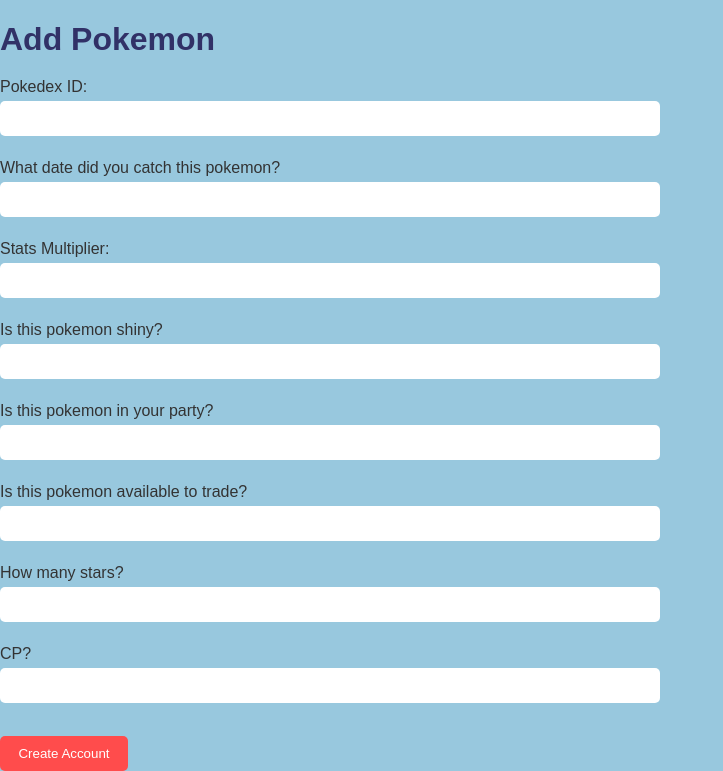
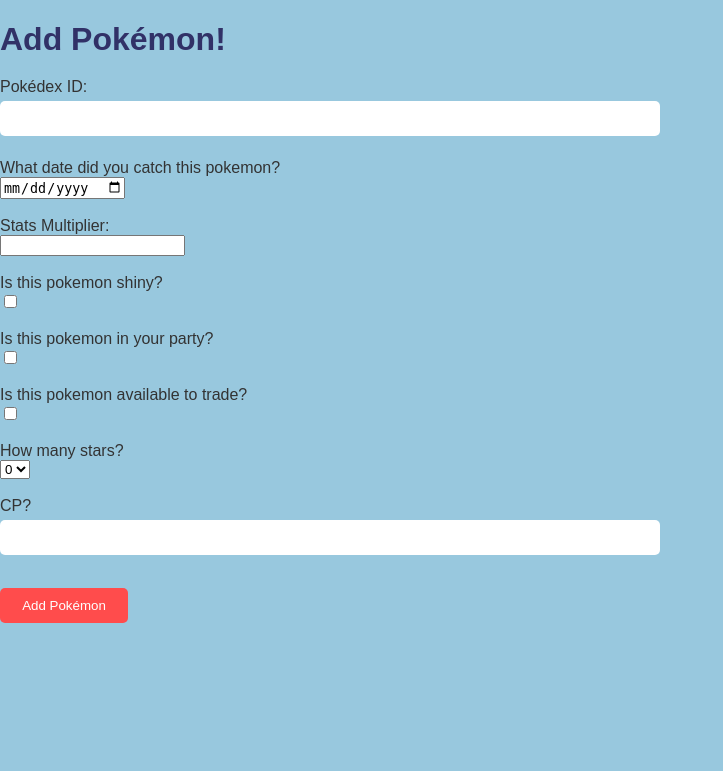
Before and after one commit to michaela2102/PokemonGo, a PHP site: page /add.php in a window 1280 px wide. Shown: the part 38-809 px from the top of the page, without its empty margins (0-723 px from the left). After the commit the page ends 661 px from the top, so only its background shows below. Run offline with PHP 8.4, Linux system fonts and the light colour scheme; the visitor is signed in with stand-in values (Sample User, id 1).

Commit message:
Update add.php

```diff
--- a/add.php
+++ b/add.php
@@ -155,25 +155,39 @@ if ($_SERVER["REQUEST_METHOD"] == "POST") {
       </nav>
     </div>
   </header>
-    <h1>Add Pokemon</h1>
+    <h1>Add Pokémon!</h1>
     <form method="POST" action="<?php echo htmlspecialchars($_SERVER["PHP_SELF"]); ?>">
-        <label for="Pokedex">Pokedex ID:</label><br>
-        <input type="text" id="username" name="username" required><br><br>
+        <label for="PokemonID">Pokédex ID:</label><br>
+        <input type="text" id="PokemonID" name="PokemonID" required><br><br>
+
         <label for="DateCaught">What date did you catch this pokemon? </label><br>
-        <input type="password" id="password" name="password" required><br><br>
+        <input type="date" id="DateCaught" name="DateCaught" required><br><br>
+
         <label for="stats">Stats Multiplier:</label><br>
-        <input type="email" id="email" name="email" required><br><br>
-        <label for="stats">Is this pokemon shiny?</label><br>
-        <input type="email" id="email" name="email" required><br><br>
+        <input type="test" id="stats" name="stats" required><br><br>
+
+        <label for="shiny">Is this pokemon shiny?</label><br>
+        <input type="checkbox" id="shiny" name="shiny" required><br><br>
+
         <label for="party">Is this pokemon in your party?</label><br>
-        <input type="email" id="email" name="email" required><br><br>
+        <input type="checkbox" id="party" name="party" required><br><br>
+
         <label for="trade">Is this pokemon available to trade?</label><br>
-        <input type="email" id="email" name="email" required><br><br>
+        <input type="checkbox" id="trade" name="trade" required><br><br>
+
         <label for="stars">How many stars?</label><br>
-        <input type="email" id="email" name="email" required><br><br>
+        <select id="stars" name="stars" required>
+            <option value="0">0</option>
+            <option value="1">1</option>
+            <option value="2">2</option>
+            <option value="3">3</option>
+            <option value="4">4</option>
+        </select><br><br>
+
         <label for="cp">CP?</label><br>
-        <input type="email" id="email" name="email" required><br><br>
-        <input type="submit" value="Create Account">
+        <input type="text" id="cp" name="cp" required><br><br>
+
+        <input type="submit" value="Add Pokémon">
     </form>
 </body>
 
```
